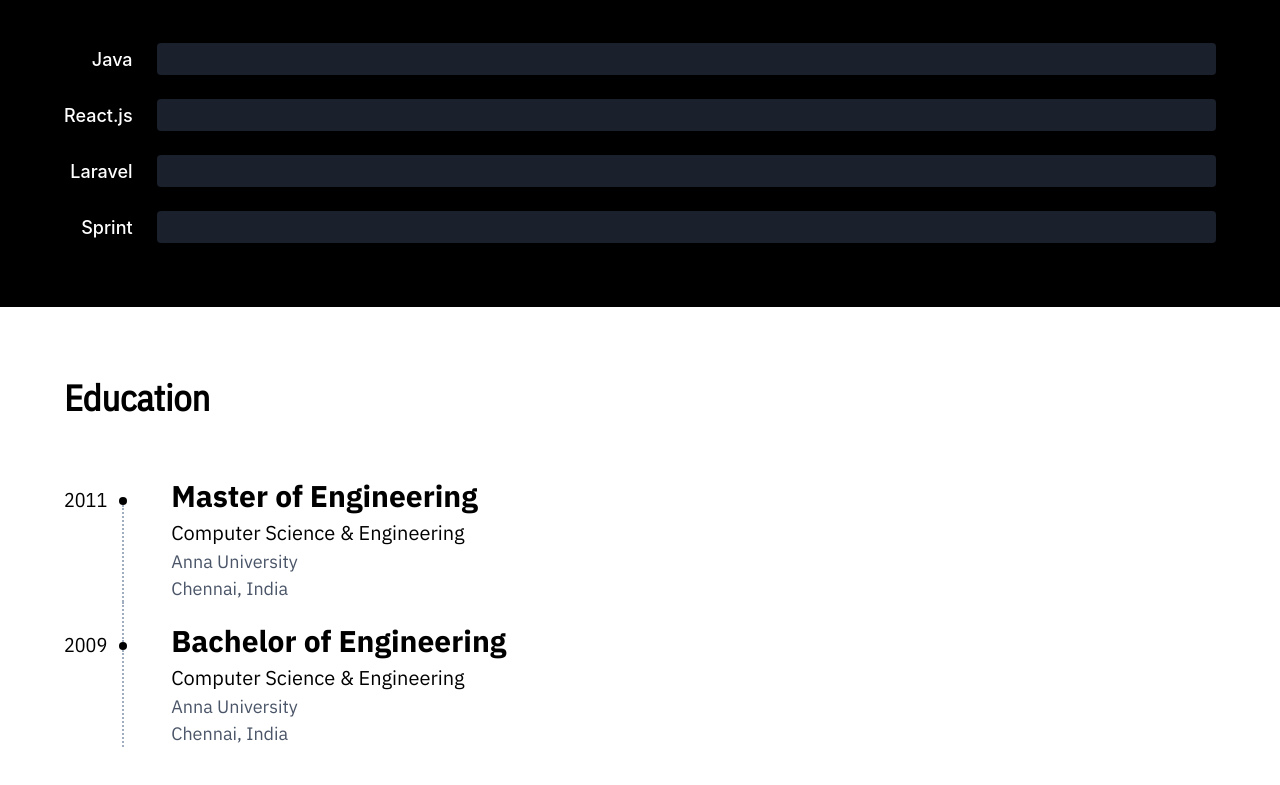
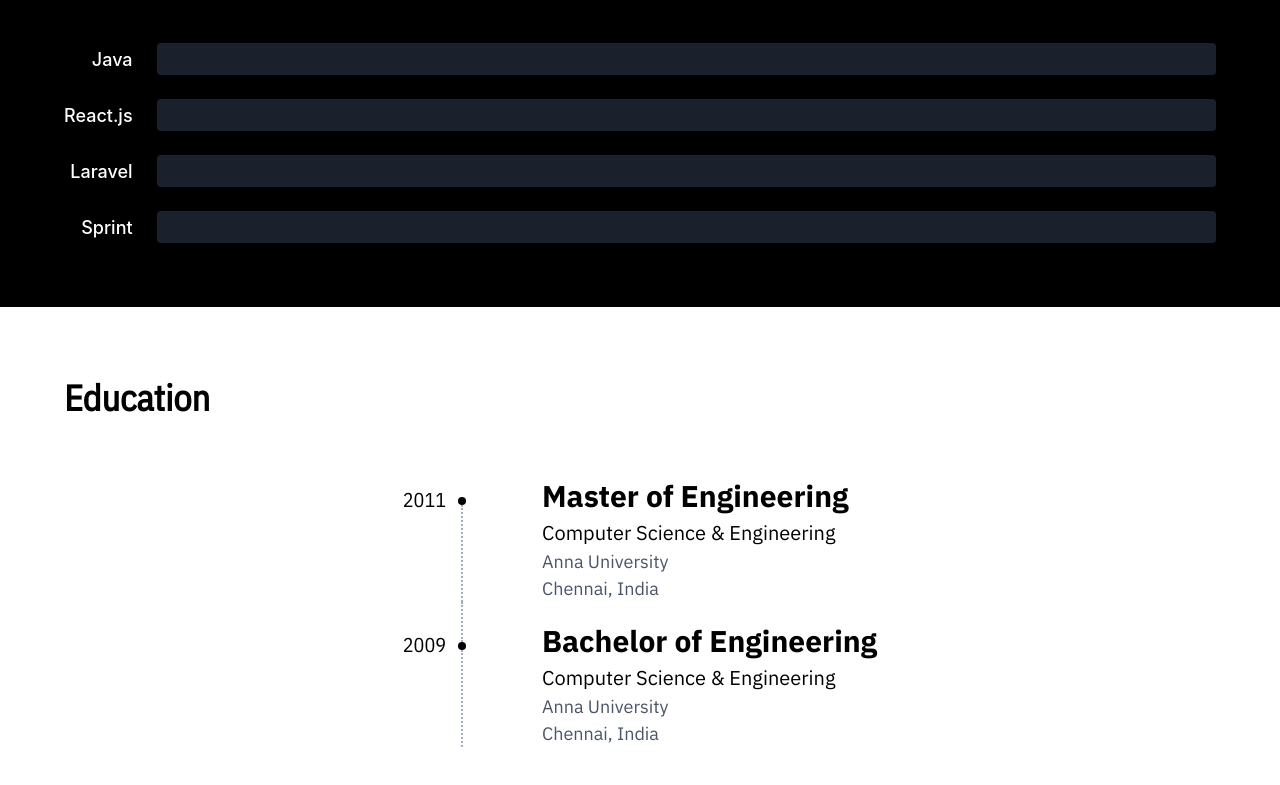
Before and after one commit to fareez-ahamed/profile-next, a Next.js app: page / in a window 1280 px wide. Shown: the part 1556-2341 px from the top of the page. Built offline with nearby package versions, Linux system fonts and the light colour scheme.

Commit message:
Updated education

```diff
--- a/components/Education.tsx
+++ b/components/Education.tsx
@@ -3,14 +3,17 @@ import React from "react";
 
 const Education: React.FC<{}> = props => (
   <section>
-    <div className="container mx-auto md:p-16 p-8">
+    <div className="container mx-auto md:p-16 p-8 flex flex-col">
       <p className="font-condensed font-bold text-4xl mb-8">Education</p>
       <div
+        className="max-w-lg"
         style={{
           display: "grid",
           gridTemplateColumns: "auto 1fr",
           gridTemplateRows: "auto",
-          gridColumnGap: "2rem"
+          gridColumnGap: "2rem",
+          justifyContent: "center",
+          alignSelf: "center"
         }}
       >
         {data.education.map((edu, i) => (
@@ -33,7 +36,7 @@ const Education: React.FC<{}> = props => (
                 <div className="border-r-2 border-dotted border-gray-500 flex-grow"></div>
               </div>
             </div>
-            <div className="flex flex-col pt-4">
+            <div className="flex flex-col pt-4 md:ml-8">
               <p className="font-sans font-semibold text-3xl">{edu.degree}</p>
               <p className="font-sans text-xl">{edu.speciality}</p>
               <p className="font-sans text-gray-700 text-lg">{edu.institute}</p>
```
